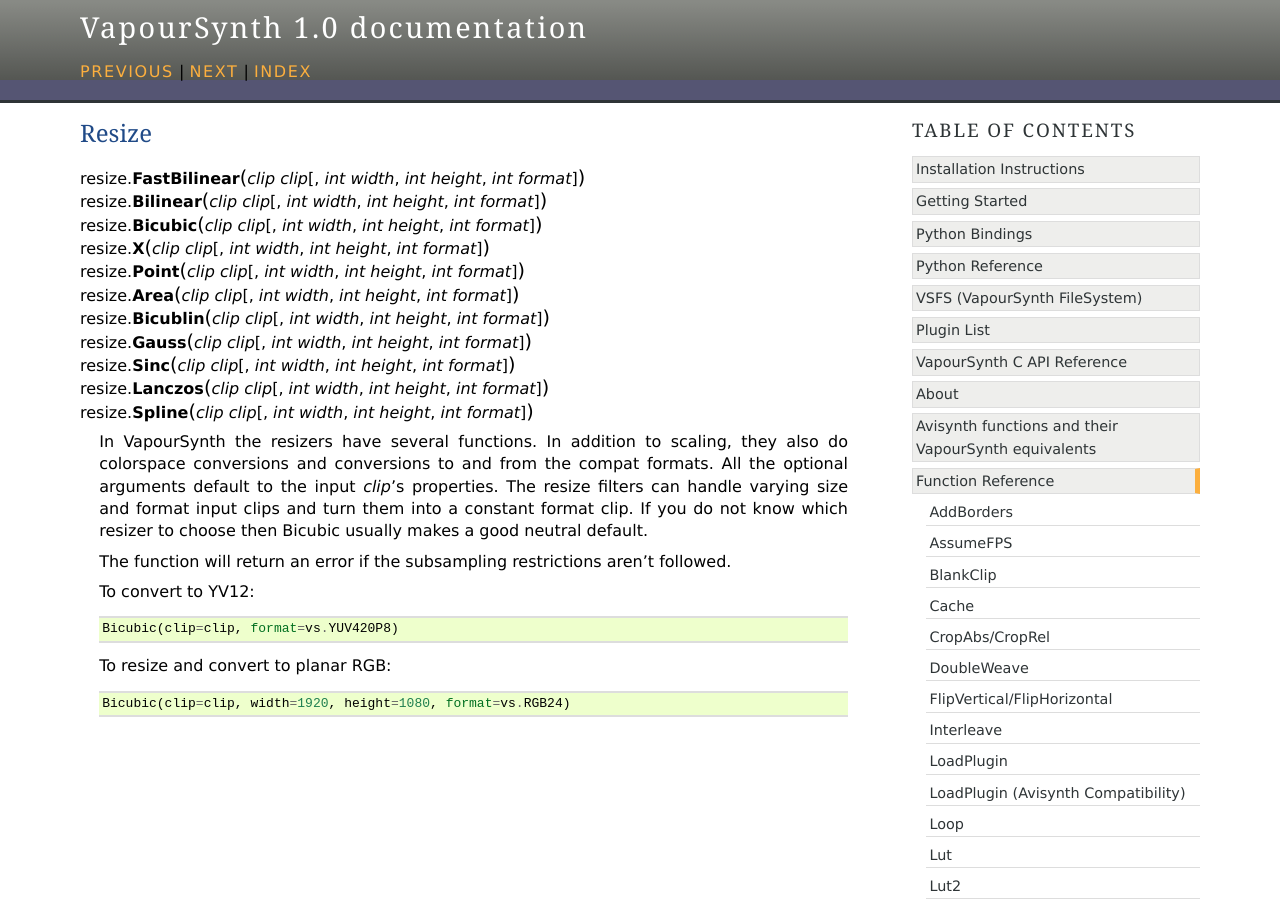
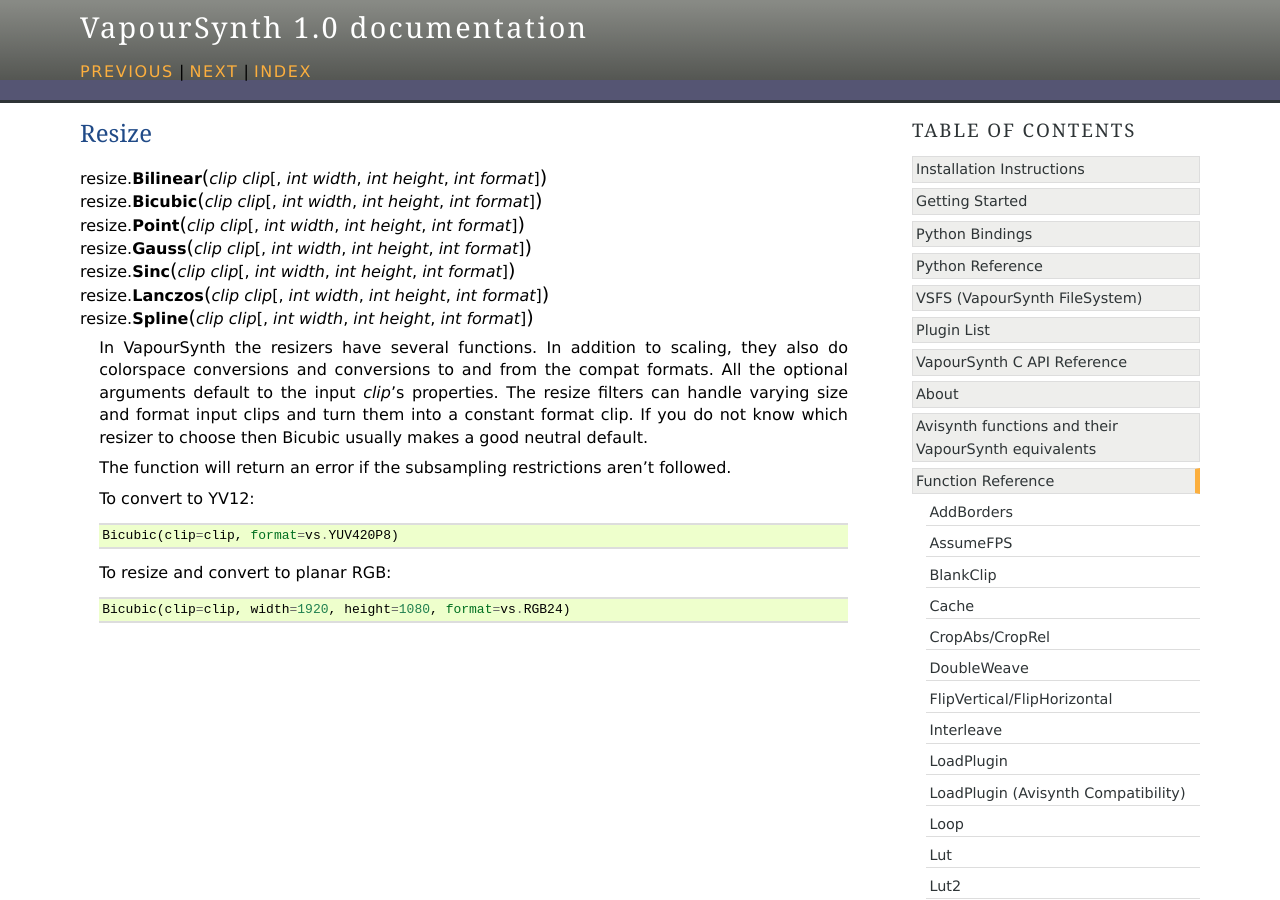
Before and after one commit to vapoursynth/vapoursynth, a Sphinx documentation site: the page built from doc/functions/resize.rst, in a window 1280 px wide and 900 px high. Built offline with Sphinx 7.4.7, drawn with Linux system fonts in a browser that asks for light colours; formulas are drawn with MathJax 3.

Commit message:
Remove some useless resizing modes
git-svn-id: http://vapoursynth.googlecode.com/svn/trunk@222 f9120d27-2007-6f97-8312-0f4ebfa7710f

```diff
--- a/doc/functions/resize.rst
+++ b/doc/functions/resize.rst
@@ -1,13 +1,9 @@
 Resize
 =======
 
-.. function::   FastBilinear(clip clip[, int width, int height, int format])
-                Bilinear(clip clip[, int width, int height, int format])
+.. function::   Bilinear(clip clip[, int width, int height, int format])
                 Bicubic(clip clip[, int width, int height, int format])
-                X(clip clip[, int width, int height, int format])
                 Point(clip clip[, int width, int height, int format])
-                Area(clip clip[, int width, int height, int format])
-                Bicublin(clip clip[, int width, int height, int format])
                 Gauss(clip clip[, int width, int height, int format])
                 Sinc(clip clip[, int width, int height, int format])
                 Lanczos(clip clip[, int width, int height, int format])
```
Also changed, not shown: 1 other file.
